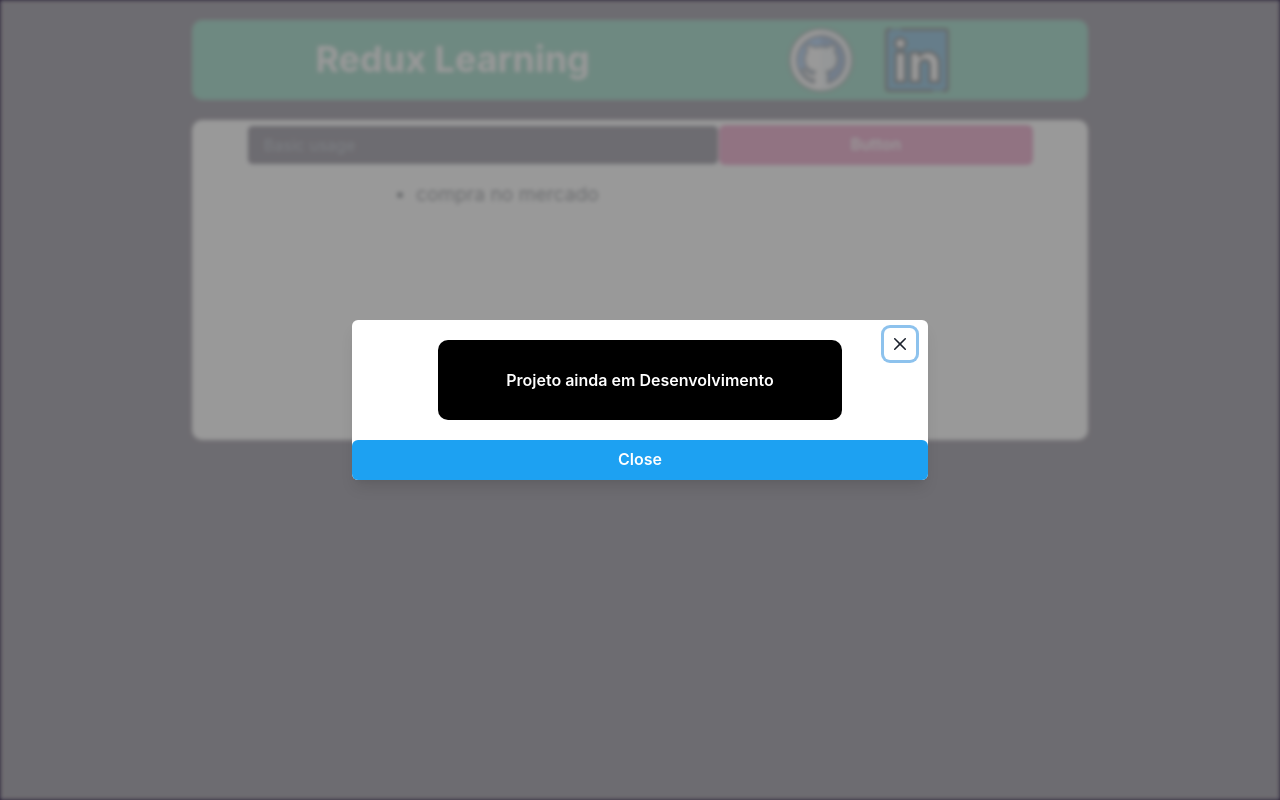
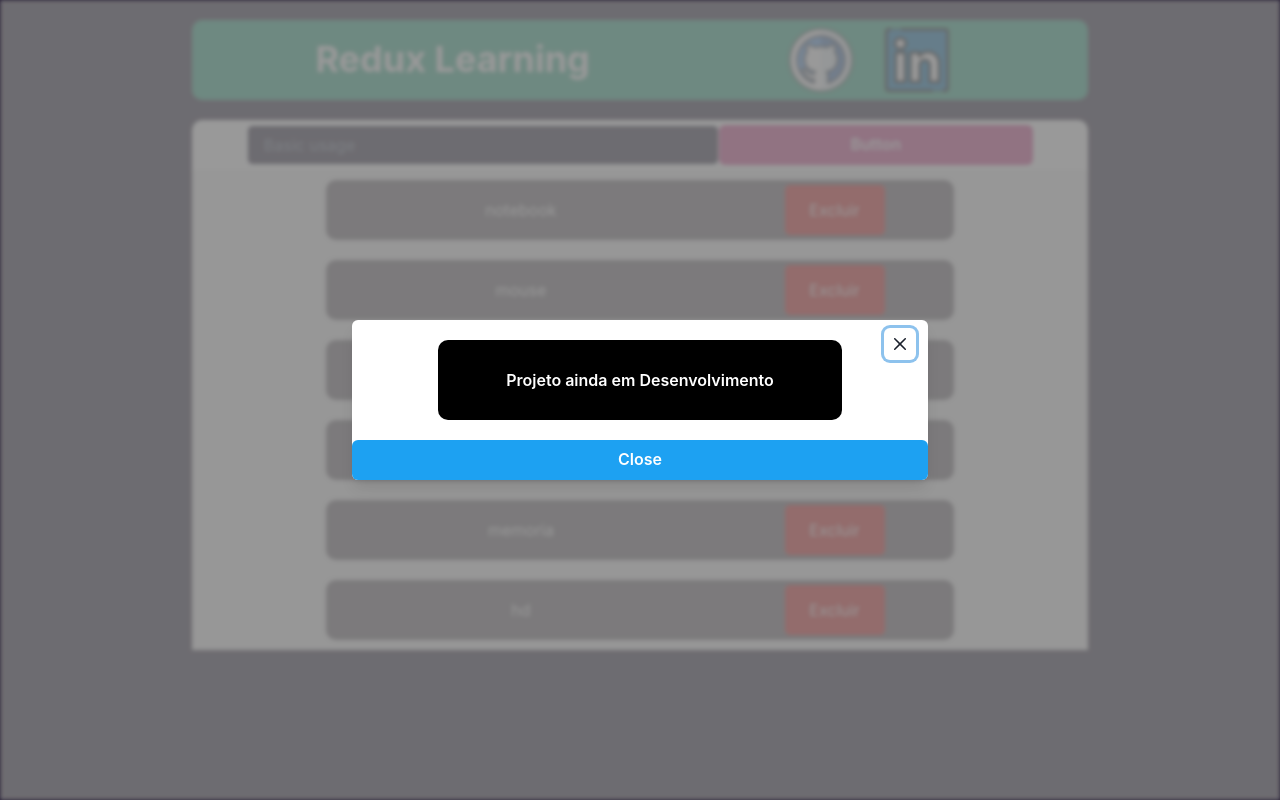
Before and after one commit to denner-august/Redux-Learning, a React (Vite) app in the folder redux-learning/: page / in a window 1280 px wide. Built offline with nearby package versions, Linux system fonts and the light colour scheme.

Commit message:
ajuste no layout

```diff
--- a/redux-learning/src/components/to-do/index.tsx
+++ b/redux-learning/src/components/to-do/index.tsx
@@ -1,13 +1,11 @@
 import styles from "./styles.module.scss";
 import Input from "./input/index";
+import ListaAsTarefas from "./listagemTarefas";
 export default function ListToDo() {
   return (
     <main className={styles.main}>
       <Input />
-
-      <ul className={styles.listCompras}>
-        <li>compra no mercado</li>
-      </ul>
+      <ListaAsTarefas />
     </main>
   );
 }
--- a/redux-learning/src/components/to-do/input/index.tsx
+++ b/redux-learning/src/components/to-do/input/index.tsx
@@ -1,8 +1,11 @@
 import styles from "./styles.module.scss";
 
 import { Input, Button, Stack } from "@chakra-ui/react";
+import { useState } from "react";
 
 export default function InputValue() {
+  const [inputValueChange, setInputValue] = useState("");
+
   return (
     <div className={styles.Container}>
       <Input
@@ -12,11 +15,15 @@ export default function InputValue() {
         color="white"
         placeholder="Basic usage"
         onChange={(event: { target: { value: string } }) =>
-          console.log(event.target.value)
+          setInputValue(event.target.value)
         }
       />
 
-      <Button flex={1} colorScheme="pink">
+      <Button
+        flex={1}
+        colorScheme="pink"
+        onClick={() => console.log(inputValueChange)}
+      >
         Button
       </Button>
     </div>
--- /dev/null
+++ b/redux-learning/src/components/to-do/listagemTarefas/index.tsx
@@ -0,0 +1,19 @@
+import styles from "./styles.module.scss";
+export default function ListaAsTarefas() {
+  const tarefas = ["notebook", "mouse", "teclado", "monitor", "memoria", "hd"];
+
+  return (
+    <div className={styles.Container}>
+      <ul>
+        {tarefas.map((tarefa) => {
+          return (
+            <div className={styles.EstiloDaLista}>
+              <li key={tarefa}>{tarefa}</li>
+              <button onClick={() => console.log(tarefa)}>Excluir</button>
+            </div>
+          );
+        })}
+      </ul>
+    </div>
+  );
+}
--- /dev/null
+++ b/redux-learning/src/components/to-do/listagemTarefas/styles.module.scss
@@ -0,0 +1,55 @@
+.Container{
+    background-color: rgb(243, 243, 243);
+
+    width: 100%;
+    height: auto;
+
+
+    ul{
+        display: flex;
+        flex-direction: column;
+
+        .EstiloDaLista{
+
+            li{
+                width: 40%;
+                text-align: center;
+            }
+
+            width: 100%;
+            max-width: 70%;
+            margin: 0 auto;
+            margin-top: 10px;
+            margin-bottom: 10px;
+            padding: 5px 0px;
+
+            color: white;
+            background-color: rgb(109, 101, 109);
+            border-radius: 10px;
+
+
+            display: flex;
+            justify-content: space-around;
+            align-items: center;
+        }
+    }
+
+    button{
+        background-color: rgb(223, 28, 28);
+        height: 50px;
+        width: 100px;
+        border-radius: 5px;
+        color: white;
+        font-size: 1rem;
+    }
+}
+
+@media screen and (max-width:690px) {
+    .Container{
+        ul{
+            .EstiloDaLista{
+                max-width: 89%;
+            }
+        }
+    }
+}
--- a/redux-learning/src/components/to-do/styles.module.scss
+++ b/redux-learning/src/components/to-do/styles.module.scss
@@ -7,23 +7,7 @@ main{
     background-color: #ffff;
 }
 
-.listCompras{
-    max-width: 50%;
-    margin: 0 auto;
-    margin-top: 10px;
 
-    list-style-type: disc;
-    display: flex;
-    flex-direction: column;
-
-    // align-items: center;
-    // justify-content: center;
-    // background-color: red;
-
-    li{
-        font-size: clamp(0.9rem, 1.2rem, 1.5rem )
-    }
-}
 
 @media screen and (max-width:410px) {
     main{
```
